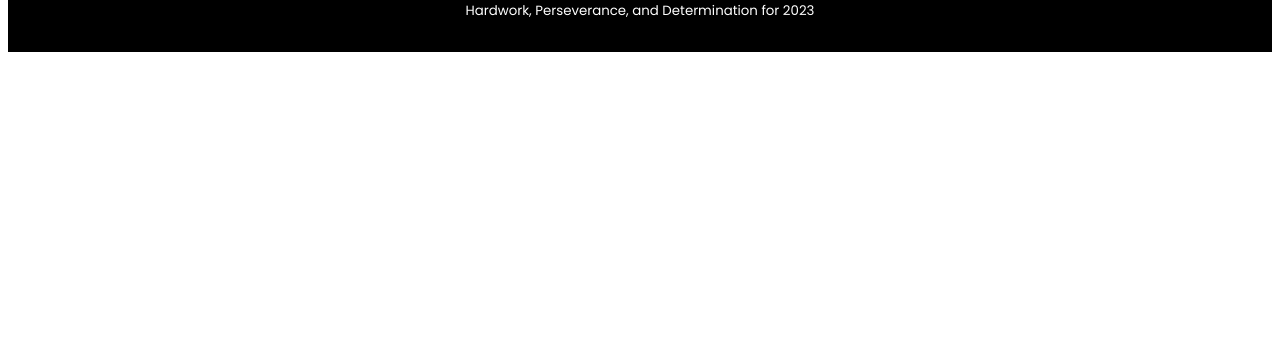
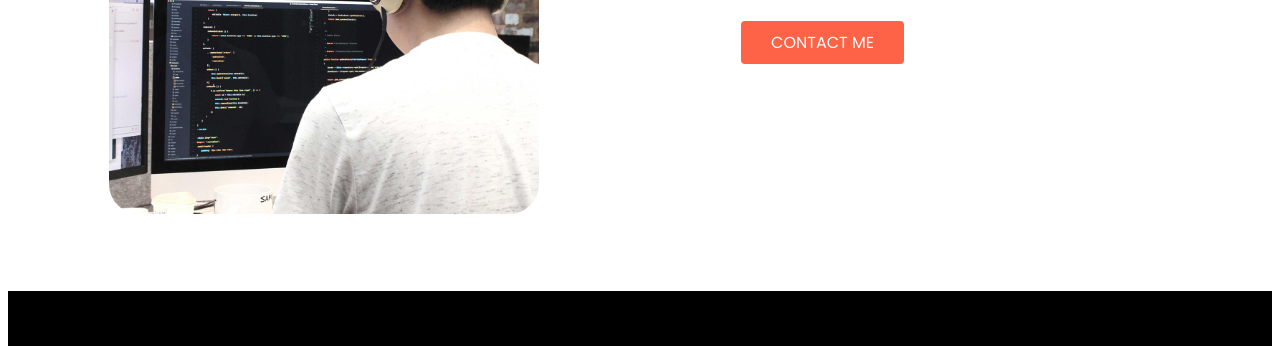
Before and after one commit to mahfujur-shohan/mission-23, a plain HTML site: page index.html in a window 1280 px wide. Shown: the part 2102-2448 px from the top of the page. Before the commit the page ends 2162 px from the top, so only its background shows below. Drawn offline with Linux system fonts and the light colour scheme.

Commit message:
complete task

```diff
--- a/index.html
+++ b/index.html
@@ -25,8 +25,8 @@
             <a href="#" class="link-button">Explore Now</a>
             <p>scroll down to explore more about us</p>
         </div>
-        <div class="half-width">
-            <img src="images/person/person-0.png" alt="">
+        <div class="half-width img-center">
+            <img src="images/person/mahfujur.png" alt="">
         </div>
     </section>
     <section>
@@ -71,6 +71,15 @@
             <img src="images/pictures/coding.png" alt="">
         </div>
     </section>
+    <section class="contact-section">
+        <div class="divided-contact">
+            <img id="rounded-img" src="images/pictures/pic1.jpg" alt="">
+        </div>
+        <div class="divided-contact">
+            <h2>Ready to bring your ideas to life? I'm here to help</h2>
+            <a href="#" class="link-button">CONTACT ME</a>
+        </div>
+    </section>
     <footer class="footer-section">
         <div>
             <h3>Mission <span id="color-tomato">2023</span></h3>
--- a/style.css
+++ b/style.css
@@ -20,9 +20,11 @@ h3 {
     margin-right: 8%;
 }
 .half-width img {
-    height: 85%;
+    margin-top: 40px;
+    height: 90%;
     width: 100%;
 }
+
 .link-button {
     text-decoration: none;
     background-color: tomato;
@@ -90,6 +92,22 @@ h3 {
 #color-tomato {
     color: tomato;
 }
+#rounded-img {
+    border-radius: 30px;
+}
+.contact-section {
+    display: flex;
+    margin-top: 30px;
+}
+.divided-contact {
+    width: 34%;
+    margin-left: 8%;
+    margin-right: 8%;
+}
+.divided-contact img {
+    width: 100%;
+    margin-bottom: 70px;
+}
 .footer-section div {
     color: white;
 }
```
Also changed, not shown: images/person/01818933608.New.jpg (added), images/person/mahfujur.png (added), images/pictures/pic1.jpg (added).
